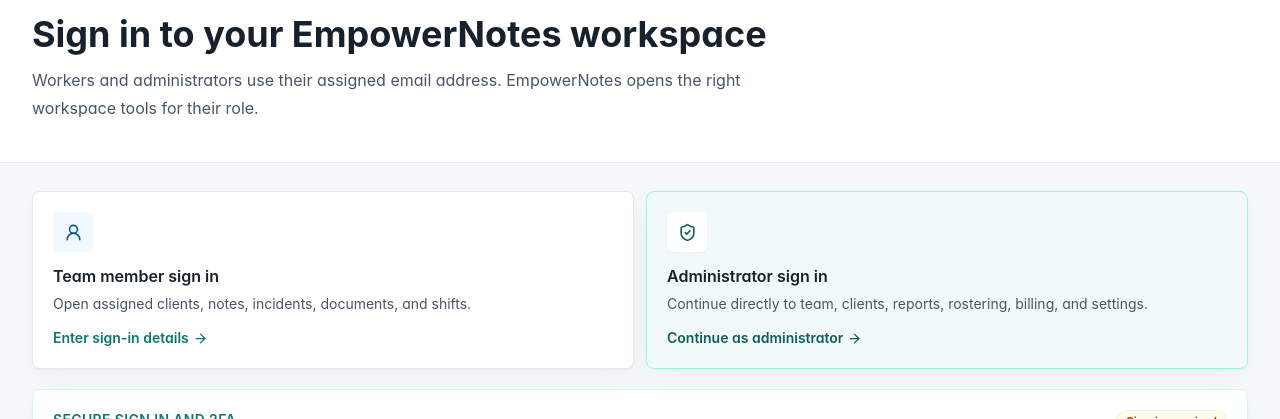
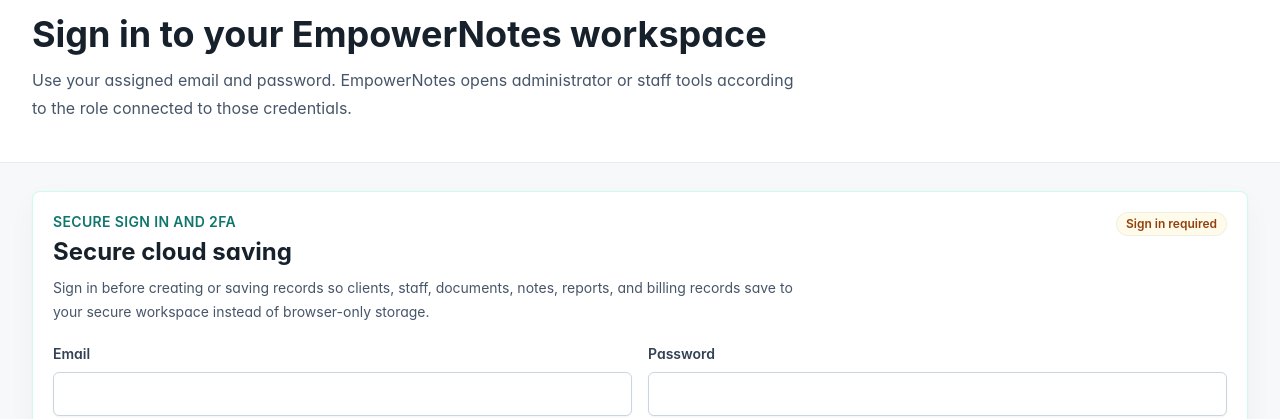
Before and after one commit to DENMWA/EMPOWER, a Next.js app: page /signin in a window 1280 px wide. Shown: the part 171-590 px from the top of the page. Built offline with nearby package versions, Linux system fonts and the light colour scheme; no server answers.

Commit message:
Route signed-in users by account role

```diff
--- a/app/signin/page.tsx
+++ b/app/signin/page.tsx
@@ -1,8 +1,6 @@
 import type { Metadata } from "next";
-import Link from "next/link";
-import { ArrowRight, ShieldCheck, UserRound } from "lucide-react";
 import { SupabaseSecurityPanel } from "@/components/auth/SupabaseSecurityPanel";
-import { Card, PageHeader, Section } from "@/components/ui";
+import { PageHeader, Section } from "@/components/ui";
 
 export const metadata: Metadata = {
   title: "Sign In to EmpowerNotes",
@@ -18,37 +16,10 @@
       <PageHeader
         eyebrow="Secure sign in"
         title="Sign in to your EmpowerNotes workspace"
-        description="Workers and administrators use their assigned email address. EmpowerNotes opens the right workspace tools for their role."
+        description="Use your assigned email and password. EmpowerNotes opens administrator or staff tools according to the role connected to those credentials."
       />
       <Section>
-        <div className="mb-5 grid gap-3 sm:grid-cols-2">
-          <Card className="flex min-h-[150px] flex-col border-slate-200">
-            <span className="grid h-10 w-10 place-items-center rounded-md bg-sky-50 text-sky-800">
-              <UserRound size={19} aria-hidden="true" />
-            </span>
-            <h2 className="mt-3 text-base font-semibold text-ink">Team member sign in</h2>
-            <p className="mt-1 text-sm leading-6 text-slate-600">Open assigned clients, notes, incidents, documents, and shifts.</p>
-            <a href="#secure-sign-in" className="mt-auto inline-flex items-center gap-1 pt-3 text-sm font-semibold text-teal-700">
-              Enter sign-in details <ArrowRight size={15} aria-hidden="true" />
-            </a>
-          </Card>
-          <Link
-            href="/signin?next=%2Fadmin"
-            className="group flex min-h-[150px] flex-col rounded-lg border border-teal-200 bg-teal-50/50 p-5 shadow-soft transition hover:-translate-y-0.5 hover:border-teal-400 hover:shadow-lift focus-visible:outline focus-visible:outline-2 focus-visible:outline-offset-2 focus-visible:outline-teal-700"
-          >
-            <span className="grid h-10 w-10 place-items-center rounded-md bg-white text-teal-800 shadow-sm">
-              <ShieldCheck size={19} aria-hidden="true" />
-            </span>
-            <h2 className="mt-3 text-base font-semibold text-ink">Administrator sign in</h2>
-            <p className="mt-1 text-sm leading-6 text-slate-600">Continue directly to team, clients, reports, rostering, billing, and settings.</p>
-            <span className="mt-auto inline-flex items-center gap-1 pt-3 text-sm font-semibold text-teal-800">
-              Continue as administrator <ArrowRight size={15} className="transition-transform group-hover:translate-x-1" aria-hidden="true" />
-            </span>
-          </Link>
-        </div>
-        <div id="secure-sign-in" className="scroll-mt-36">
         <SupabaseSecurityPanel redirectAfterSignIn />
-        </div>
       </Section>
     </>
   );
--- a/components/auth/SupabaseSecurityPanel.tsx
+++ b/components/auth/SupabaseSecurityPanel.tsx
@@ -21,7 +21,7 @@
   verifyPhoneOtp,
   verifyMfaFactor
 } from "@/lib/supabase-auth";
-import { isSupabaseConfigured } from "@/lib/supabase-rest";
+import { getCurrentUserId, isSupabaseConfigured, supabaseRequest } from "@/lib/supabase-rest";
 import { completePendingOnboarding } from "@/lib/pending-onboarding";
 
 type EnrolledTotp = {
@@ -66,7 +66,7 @@
           return;
         }
         setMessage(setup.completed ? "Account confirmed. Your organisation workspace is ready." : "Invitation accepted. You are now signed in to your organisation workspace.");
-        if (redirectAfterSignIn) continueToRequestedPage();
+        if (redirectAfterSignIn) void continueToRequestedPage();
       });
     }
     window.addEventListener(authSessionChangedEvent, syncAuthStatus);
@@ -97,7 +97,7 @@
         setMessage(setup.error);
         return;
       }
-      continueToRequestedPage();
+      await continueToRequestedPage();
     });
   }
 
@@ -137,7 +137,7 @@
         setMessage(setup.error);
         return;
       }
-      continueToRequestedPage();
+      await continueToRequestedPage();
     });
   }
 
@@ -207,10 +207,24 @@
     }
   }
 
-  function continueToRequestedPage() {
+  async function continueToRequestedPage() {
     if (!redirectAfterSignIn || typeof window === "undefined") return;
     const requestedPath = new URLSearchParams(window.location.search).get("next");
-    const safePath = requestedPath?.startsWith("/") && !requestedPath.startsWith("//") ? requestedPath : "/dashboard";
+    const safeRequestedPath = requestedPath?.startsWith("/") && !requestedPath.startsWith("//") ? requestedPath : "";
+    const userId = getCurrentUserId();
+    let defaultPath = "/dashboard";
+
+    if (userId) {
+      const profile = await supabaseRequest<Array<{ role?: string }>>("users", {
+        query: `select=role&id=eq.${encodeURIComponent(userId)}&limit=1`
+      });
+      const role = profile.data?.[0]?.role || "";
+      if (["owner", "admin", "service_manager", "sole_provider"].includes(role)) {
+        defaultPath = "/admin";
+      }
+    }
+
+    const safePath = safeRequestedPath || defaultPath;
     window.location.assign(safePath);
   }
 
```
